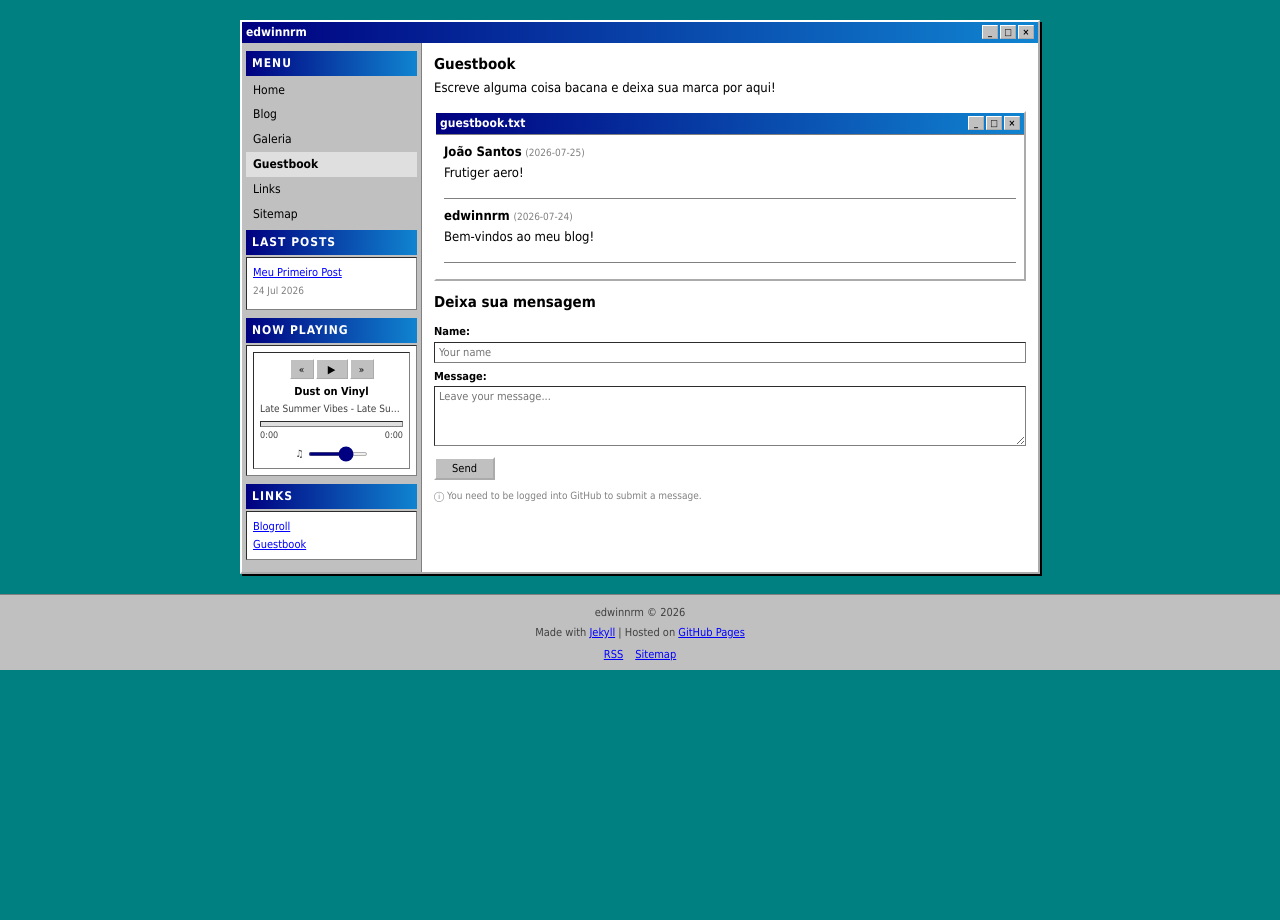
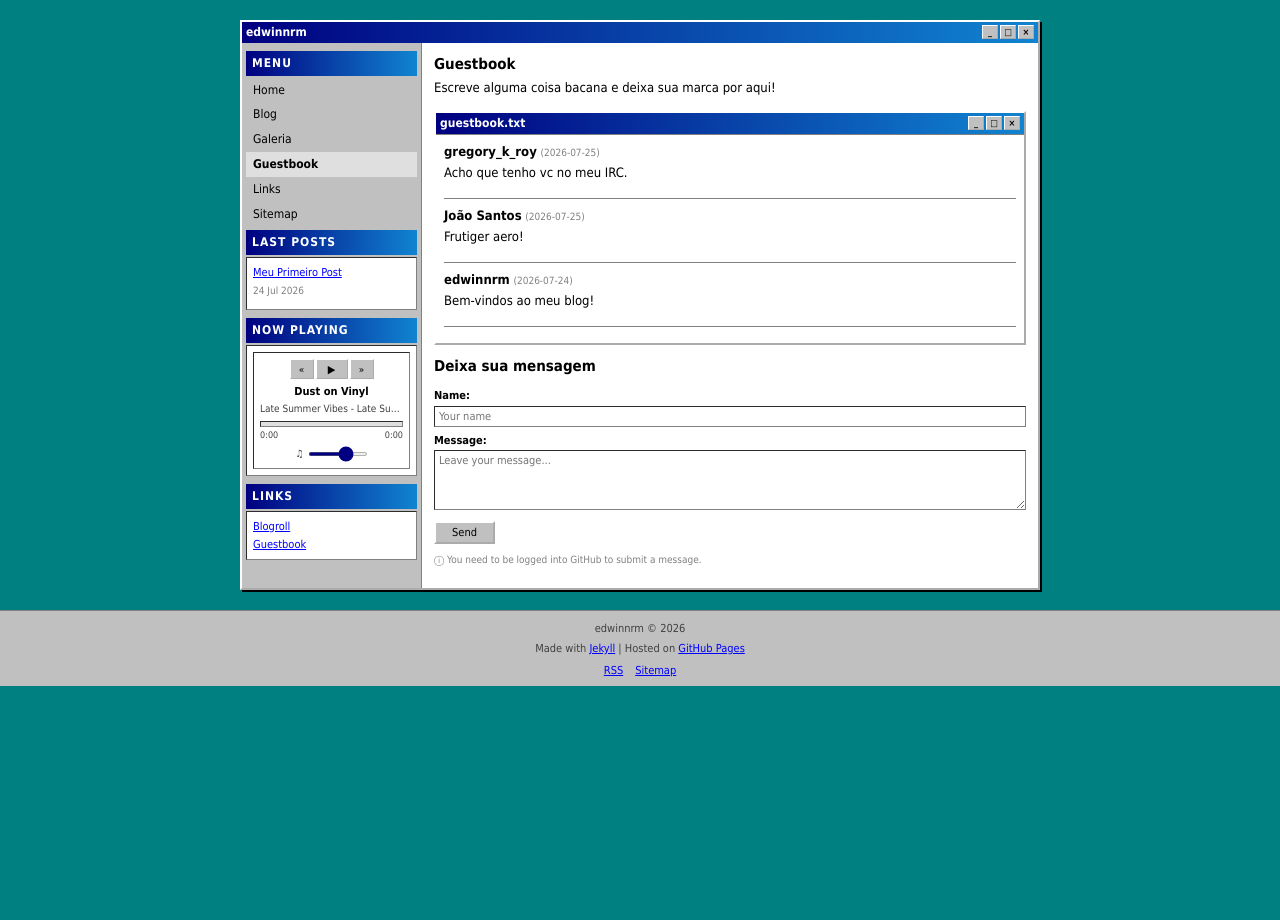
Before and after one commit to EdwinNRM/Blog, a Jekyll site: the page built from pages/guestbook.md, in a window 1280 px wide. Built offline with Jekyll 4.4.1, drawn with Linux system fonts in a browser that asks for light colours.

Commit message:
Add guestbook entry from gregory_k_roy

```diff
--- a/_data/guestbook.yml
+++ b/_data/guestbook.yml
@@ -5,3 +5,7 @@
 - name: "João Santos"
   date: "2026-07-25"
   message: "Frutiger aero!"
+
+- name: "gregory_k_roy"
+  date: "2026-07-25"
+  message: "Acho que tenho vc no meu IRC."
```
